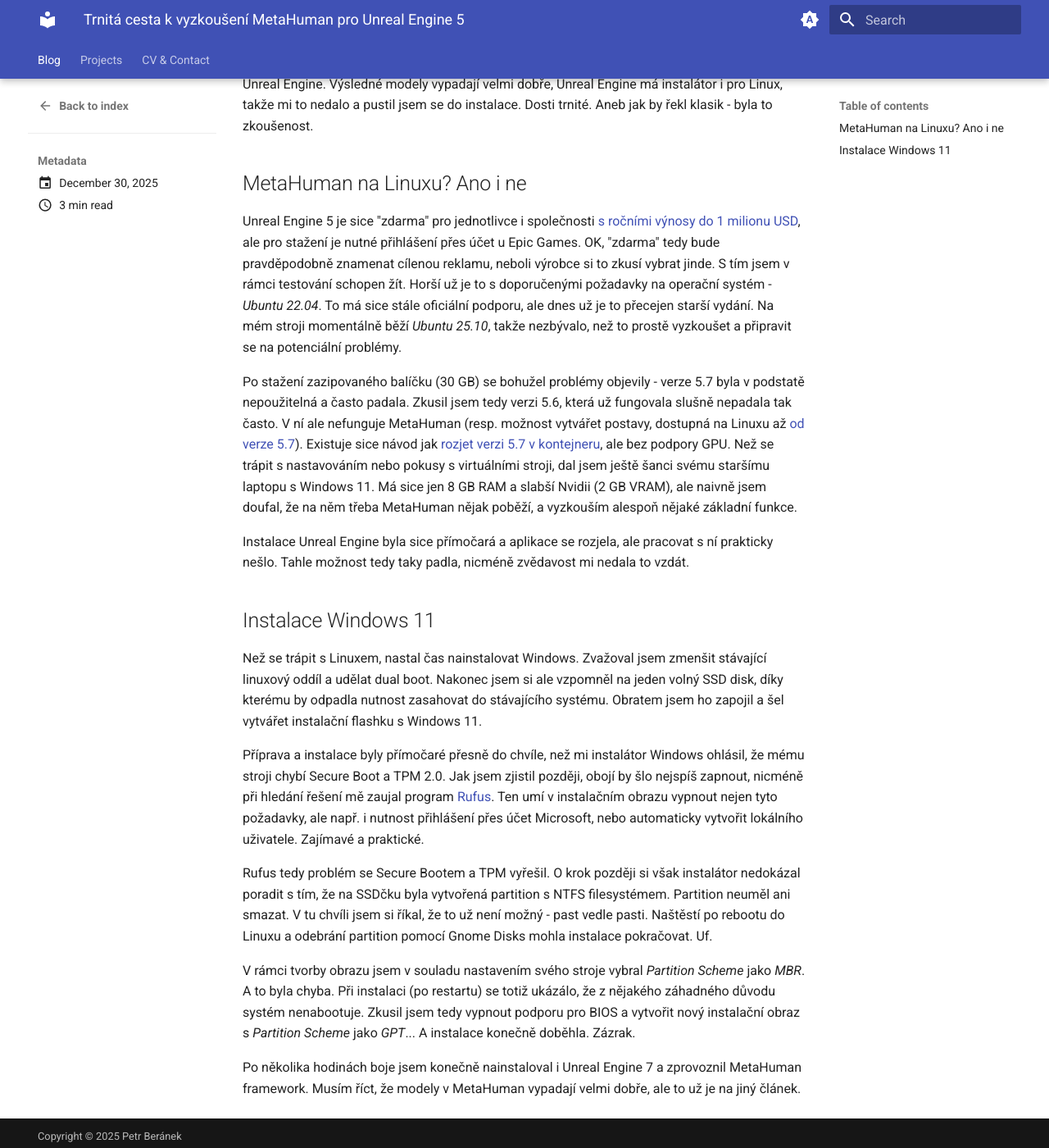
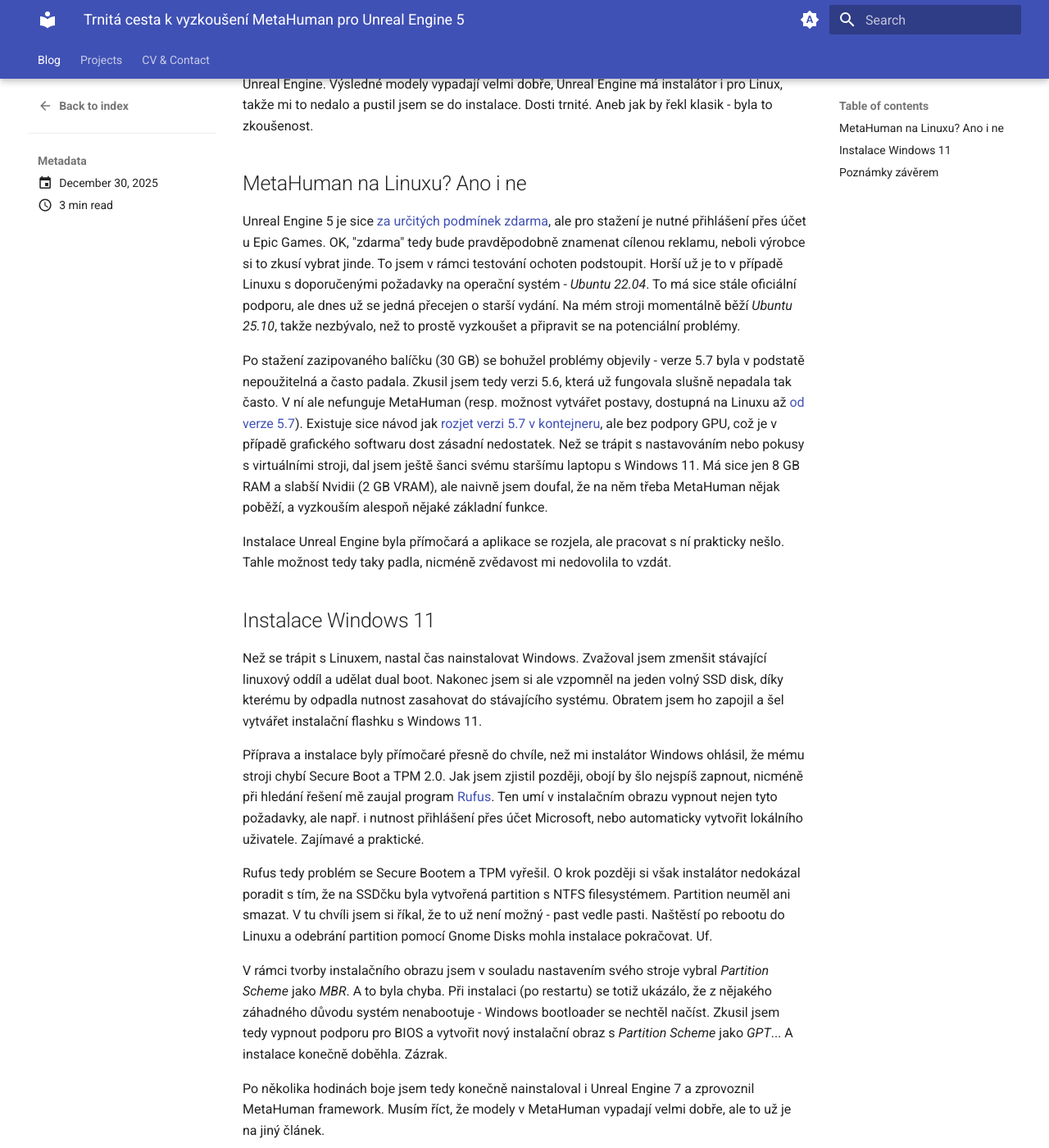
Before and after one commit to peberanek/peberanek.github.io, an MkDocs documentation site: the page built from docs/posts/trnita-cesta-k-metahuman.md, in a window 1280 px wide and 1400 px high, scrolled down 364 px. Shown: the whole window at 82% size. Built offline with MkDocs 1.6.1 and Material for MkDocs 9.7.7, drawn with Linux system fonts in a browser that asks for light colours; some of the changed text lies outside the part shown.

Commit message:
blog: update post about installing MetaHuman for UE5

```diff
--- a/docs/posts/trnita-cesta-k-metahuman.md
+++ b/docs/posts/trnita-cesta-k-metahuman.md
@@ -3,6 +3,8 @@
 tags:
   - creativity
   - linux
+  - windows
+updated: 2026-01-01
 ---
 
 # Trnitá cesta k vyzkoušení MetaHuman pro Unreal Engine 5
@@ -13,13 +15,13 @@
 
 ## MetaHuman na Linuxu? Ano i ne
 
-Unreal Engine 5 je sice "zdarma" pro jednotlivce i společnosti [s ročními výnosy do 1 milionu USD](https://www.unrealengine.com/en-US/license), ale pro stažení je nutné přihlášení přes účet u Epic Games. OK, "zdarma" tedy bude pravděpodobně znamenat cílenou reklamu, neboli výrobce si to zkusí vybrat jinde. S tím jsem v rámci testování schopen žít. Horší už je to s doporučenými požadavky na operační systém - _Ubuntu 22.04_. To má sice stále oficiální podporu, ale dnes už je to přecejen starší vydání. Na mém stroji momentálně běží _Ubuntu 25.10_, takže nezbývalo, než to prostě vyzkoušet a připravit se na potenciální problémy.
+Unreal Engine 5 je sice [za určitých podmínek zdarma](https://www.unrealengine.com/en-US/license), ale pro stažení je nutné přihlášení přes účet u Epic Games. OK, "zdarma" tedy bude pravděpodobně znamenat cílenou reklamu, neboli výrobce si to zkusí vybrat jinde. To jsem v rámci testování ochoten podstoupit. Horší už je to v případě Linuxu s doporučenými požadavky na operační systém - _Ubuntu 22.04_. To má sice stále oficiální podporu, ale dnes už se jedná přecejen o starší vydání. Na mém stroji momentálně běží _Ubuntu 25.10_, takže nezbývalo, než to prostě vyzkoušet a připravit se na potenciální problémy.
 
 <!-- more -->
 
-Po stažení zazipovaného balíčku (30 GB) se bohužel problémy objevily - verze 5.7 byla v podstatě nepoužitelná a často padala. Zkusil jsem tedy verzi 5.6, která už fungovala slušně nepadala tak často. V ní ale nefunguje MetaHuman (resp. možnost vytvářet postavy, dostupná na Linuxu až [od verze 5.7](https://www.metahuman.com/en-US/releases/metahuman-5-7-is-now-available)). Existuje sice návod jak [rozjet verzi 5.7 v kontejneru](https://dev.epicgames.com/community/learning/tutorials/KWvY/metahuman-the-easiest-way-to-run-unreal-engine-5-7-natively-on-any-linux-distro), ale bez podpory GPU. Než se trápit s nastavováním nebo pokusy s virtuálními stroji, dal jsem ještě šanci svému staršímu laptopu s Windows 11. Má sice jen 8 GB RAM a slabší Nvidii (2 GB VRAM), ale naivně jsem doufal, že na něm třeba MetaHuman nějak poběží, a vyzkouším alespoň nějaké základní funkce.
+Po stažení zazipovaného balíčku (30 GB) se bohužel problémy objevily - verze 5.7 byla v podstatě nepoužitelná a často padala. Zkusil jsem tedy verzi 5.6, která už fungovala slušně nepadala tak často. V ní ale nefunguje MetaHuman (resp. možnost vytvářet postavy, dostupná na Linuxu až [od verze 5.7](https://www.metahuman.com/en-US/releases/metahuman-5-7-is-now-available)). Existuje sice návod jak [rozjet verzi 5.7 v kontejneru](https://dev.epicgames.com/community/learning/tutorials/KWvY/metahuman-the-easiest-way-to-run-unreal-engine-5-7-natively-on-any-linux-distro), ale bez podpory GPU, což je v případě grafického softwaru dost zásadní nedostatek. Než se trápit s nastavováním nebo pokusy s virtuálními stroji, dal jsem ještě šanci svému staršímu laptopu s Windows 11. Má sice jen 8 GB RAM a slabší Nvidii (2 GB VRAM), ale naivně jsem doufal, že na něm třeba MetaHuman nějak poběží, a vyzkouším alespoň nějaké základní funkce.
 
-Instalace Unreal Engine byla sice přímočará a aplikace se rozjela, ale pracovat s ní prakticky nešlo. Tahle možnost tedy taky padla, nicméně zvědavost mi nedala to vzdát.
+Instalace Unreal Engine byla přímočará a aplikace se rozjela, ale pracovat s ní prakticky nešlo. Tahle možnost tedy taky padla, nicméně zvědavost mi nedovolila to vzdát.
 
 ## Instalace Windows 11
 
@@ -29,6 +31,12 @@
 
 Rufus tedy problém se Secure Bootem a TPM vyřešil. O krok později si však instalátor nedokázal poradit s tím, že na SSDčku byla vytvořená partition s NTFS filesystémem. Partition neuměl ani smazat. V tu chvíli jsem si říkal, že to už není možný - past vedle pasti. Naštěstí po rebootu do Linuxu a odebrání partition pomocí Gnome Disks mohla instalace pokračovat. Uf.
 
-V rámci tvorby obrazu jsem v souladu nastavením svého stroje vybral _Partition Scheme_ jako _MBR_. A to byla chyba. Při instalaci (po restartu) se totiž ukázálo, že z nějakého záhadného důvodu systém nenabootuje. Zkusil jsem tedy vypnout podporu pro BIOS a vytvořit nový instalační obraz s _Partition Scheme_ jako _GPT_... A instalace konečně doběhla. Zázrak.
+V rámci tvorby instalačního obrazu jsem v souladu nastavením svého stroje vybral _Partition Scheme_ jako _MBR_. A to byla chyba. Při instalaci (po restartu) se totiž ukázálo, že z nějakého záhadného důvodu systém nenabootuje - Windows bootloader se nechtěl načíst. Zkusil jsem tedy vypnout podporu pro BIOS a vytvořit nový instalační obraz s _Partition Scheme_ jako _GPT_... A instalace konečně doběhla. Zázrak.
 
-Po několika hodinách boje jsem konečně nainstaloval i Unreal Engine 7 a zprovoznil MetaHuman framework. Musím říct, že modely v MetaHuman vypadají velmi dobře, ale to už je na jiný článek.
+Po několika hodinách boje jsem tedy konečně nainstaloval i Unreal Engine 7 a zprovoznil MetaHuman framework. Musím říct, že modely v MetaHuman vypadají velmi dobře, ale to už je na jiný článek.
+
+## Poznámky závěrem
+
+Třebaže instalace software na Linuxu je někdy komplikovaná a některé aplikace ani zprovoznit nejdou, moje dosavadní uživatelská zkušenost s Windows není - bohužel - moc dobrá. Překvapilo mě, kolik různých umělých požadavků, vynucených přihlášení a aktualizací, různých notifikací, vyrušení a reklam se tam objevuje. Nemohu se zbavit dojmu, že se jedná spíš o reklamní a distribuční platformu pro placený software a služby, než o operační systém, který má sloužit uživateli. Což je škoda.
+
+Na druhou stranu je skvělé, že stále máme na výběr, alespoň co se týče osobního použití. Můžu provozovat Windows, ale ani nemusím. To stejné platí pro macOS, Linux, BSD atd. Samozřejmě s určitnými kompromisy. Snad v dohledné době vývojáři Unreal Engine přejdou na nějakou novější verzi Ubuntu.
```
